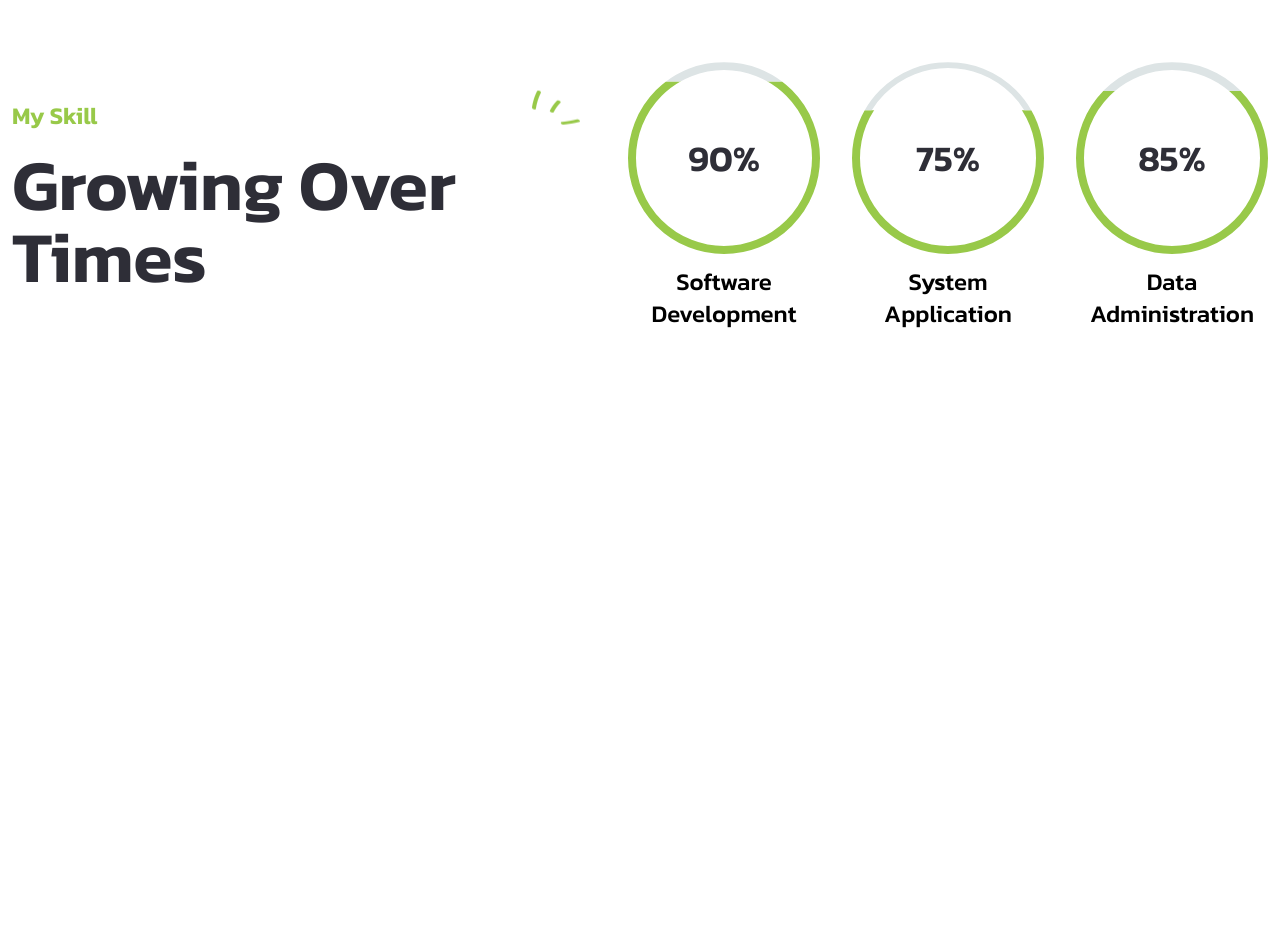
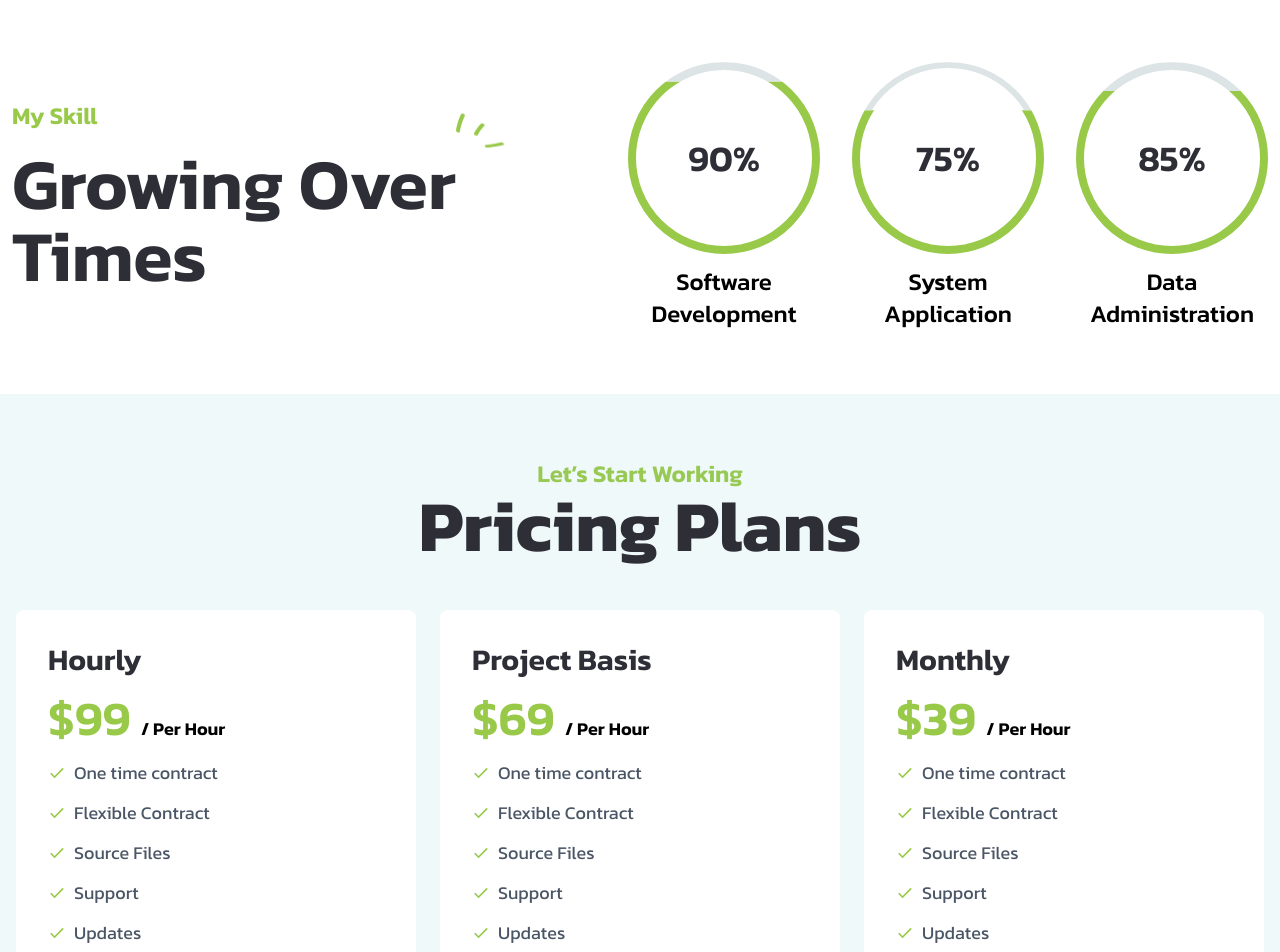
Before and after one commit to cssmh/smith-portfolio-home, a React (Vite) app: page / in a window 1280 px wide. Shown: the part 6580-7532 px from the top of the page. Before the commit the page ends 6974 px from the top, so only its background shows below. Built offline with nearby package versions, Linux system fonts and the light colour scheme.

Commit message:
Plans design added

```diff
--- a/src/Component/MySkill.jsx
+++ b/src/Component/MySkill.jsx
@@ -5,13 +5,21 @@ const MySkill = () => {
     <div className="px-3 py-16">
       <div className="flex flex-col md:flex-row gap-12 items-center">
         <div className="flex-1">
-          <div className="flex justify-between items-center">
-            <h1 className="text-[#98c949] text-2xl font-semibold">My Skill</h1>
-            <img src={shape3} alt="shape3" className="animate-bounce" />
+          <h1 className="text-[#98c949] text-2xl font-semibold">My Skill</h1>
+          <div className="relative">
+            <h2 className="text-7xl font-semibold text-[#2e2e37] mt-4">
+              Growing{" "}
+              <span className="relative">
+                Over
+                <img
+                  src={shape3}
+                  alt="shape3"
+                  className="absolute -top-2 -right-12 animate-bounce"
+                />
+              </span>{" "}
+              <br /> Times
+            </h2>
           </div>
-          <h2 className="text-7xl font-semibold text-[#2e2e37] mt-4">
-            Growing Over <br /> Times
-          </h2>
         </div>
         <div className="flex-1 flex justify-center gap-8">
           <div>
--- /dev/null
+++ b/src/Component/Plans.jsx
@@ -0,0 +1,80 @@
+import { IoMdCheckmark } from "react-icons/io";
+
+const Plans = () => {
+  const pricingPlans = [
+    {
+      title: "Hourly",
+      price: "$99",
+      time: "/ Per Hour",
+      features: [
+        "One time contract",
+        "Flexible Contract",
+        "Source Files",
+        "Support",
+        "Updates",
+      ],
+    },
+    {
+      title: "Project Basis",
+      price: "$69",
+      time: "/ Per Hour",
+      features: [
+        "One time contract",
+        "Flexible Contract",
+        "Source Files",
+        "Support",
+        "Updates",
+      ],
+    },
+    {
+      title: "Monthly",
+      price: "$39",
+      time: "/ Per Hour",
+      features: [
+        "One time contract",
+        "Flexible Contract",
+        "Source Files",
+        "Support",
+        "Updates",
+      ],
+    },
+  ];
+
+  return (
+    <div className="pt-16 pb-32 px-4 bg-[#f0f9fa]">
+      <div className="text-center">
+        <h1 className="text-[#98c954] text-2xl font-semibold text-center">
+          Let’s Start Working
+        </h1>
+        <p className="font-bold text-center text-7xl text-[#2e2e37]">
+          Pricing Plans
+        </p>
+      </div>
+      <div className="mt-12 grid grid-cols-1 md:grid-cols-3 gap-6">
+        {pricingPlans.map((plan, index) => (
+          <div key={index} className="bg-white rounded-lg p-8 transition-all">
+            <h2 className="text-3xl font-semibold text-[#2e2e37]">
+              {plan.title}
+            </h2>
+            <p className="text-5xl font-semibold text-[#98c949] my-4">
+              {plan.price} <span className="text-lg text-black">{plan.time}</span>
+            </p>
+            <ul className="text-gray-600 space-y-3 text-lg">
+              {plan.features.map((feature, i) => (
+                <li key={i} className="flex items-center gap-2">
+                  <IoMdCheckmark className="text-[#98c949]" />
+                  {feature}
+                </li>
+              ))}
+            </ul>
+            <button className="mt-6 bg-[#98c949] text-white px-6 py-2 rounded-md text-lg font-medium transition">
+              Get Started
+            </button>
+          </div>
+        ))}
+      </div>
+    </div>
+  );
+};
+
+export default Plans;
--- a/src/Home.jsx
+++ b/src/Home.jsx
@@ -3,6 +3,7 @@ import Achievements from "./Component/Achievements";
 import Count from "./Component/Count";
 import Header from "./Component/Header";
 import MyWorks from "./Component/MyWorks";
+import Plans from "./Component/Plans";
 
 const Home = () => {
   return (
@@ -12,6 +13,7 @@ const Home = () => {
       <Count />
       <MyWorks />
       <Achievements />
+      <Plans />
     </>
   );
 };
```
